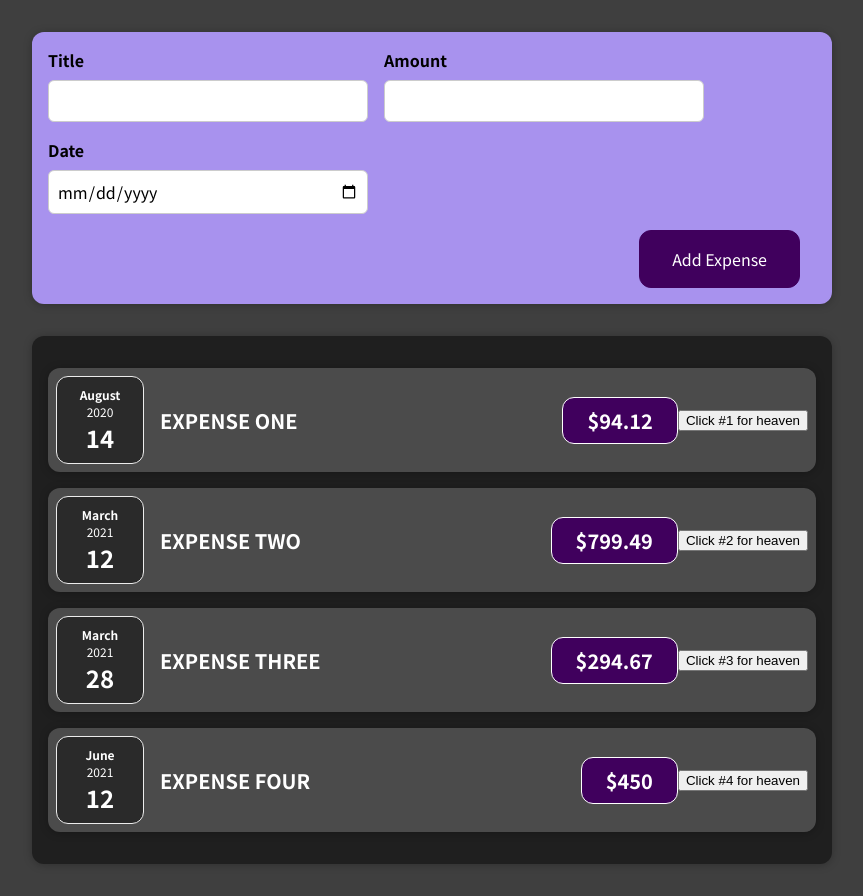
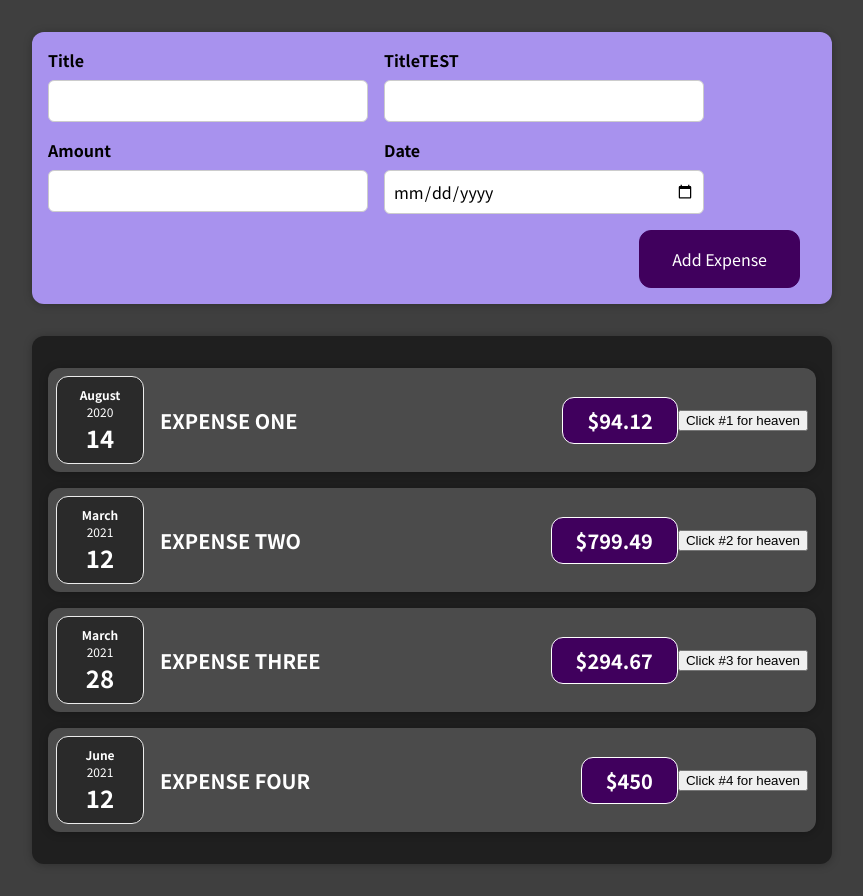
Before and after one commit to hajschroeder/react-practice, a React (Create React App) app: page / in a window 1280 px wide. Shown: the whole page, without its empty margins (208-1071 px from the left). Built offline with nearby package versions, Linux system fonts and the light colour scheme.

Commit message:
include listening event, lots of notes on new code

```diff
--- a/src/components/NewExpense/ExpenseForm.js
+++ b/src/components/NewExpense/ExpenseForm.js
@@ -1,12 +1,33 @@
 import './ExpenseForm.css'
 
 const ExpenseForm = () => {
+  const titleChangeHandler = () =>{
+    console.log('titleChangeHandler from ExpenseForm.js')
+  }
+  const testChangeHandler = (flimflam) =>{
+    console.log(console.log(flimflam.target.value))
+  }
+  // SEE 6th BULLET POINT BELOW
+  // const testChangeHandler = (event) =>{
+  //   console.log(console.log(event))
+  // }
   return (
     <form>
       <div className="new-expense__controls ">
         <div className="new-expense__control ">
           <label>Title</label>
-          <input type='text' />
+          <input type='text' onChange={titleChangeHandler}/>
+        </div>
+        {/* -The following was some test code for demonstation purposes.
+        -In opening the Dev tools, after this test function executes the console will give us an object full of data.
+        -The important info is the 'target' field which points to the DOM element for which the event occurred (in this case, the input element), and the element in turn has a long list of properties we can access
+        -But among all those properties is a 'value' property, which holds the current value of the input at the current time the event occurs.
+        -This means that we can drill into the target and then the value to get the value that was entered when the event occurred for the element we are listening to.
+        -The function initially called the 'event' which gave us our object in the console. When we change it to call `event.target.value`, the code drills into target within the object, then value, and we see all our changes in the console.
+        - `event ` could have been called anything. I changed it to say 'flimflam' and then called 'flimflam.target.value and got the same result. `event` is common naming convention*/}
+        <div className="new-expense__control ">
+          <label>TitleTEST</label>
+          <input type='text' onChange={testChangeHandler}/>
         </div>
         <div className="new-expense__control ">
           <label>Amount</label>
@@ -20,6 +41,7 @@ const ExpenseForm = () => {
       </div>
       <div className="new-expense__actions ">
         <button type="submit">Add Expense</button>
+        {/* TEST <button type="submit" onClick={titleChangeHandler}>Add Expense</button> */}
       </div>
     </form>
   )
```
